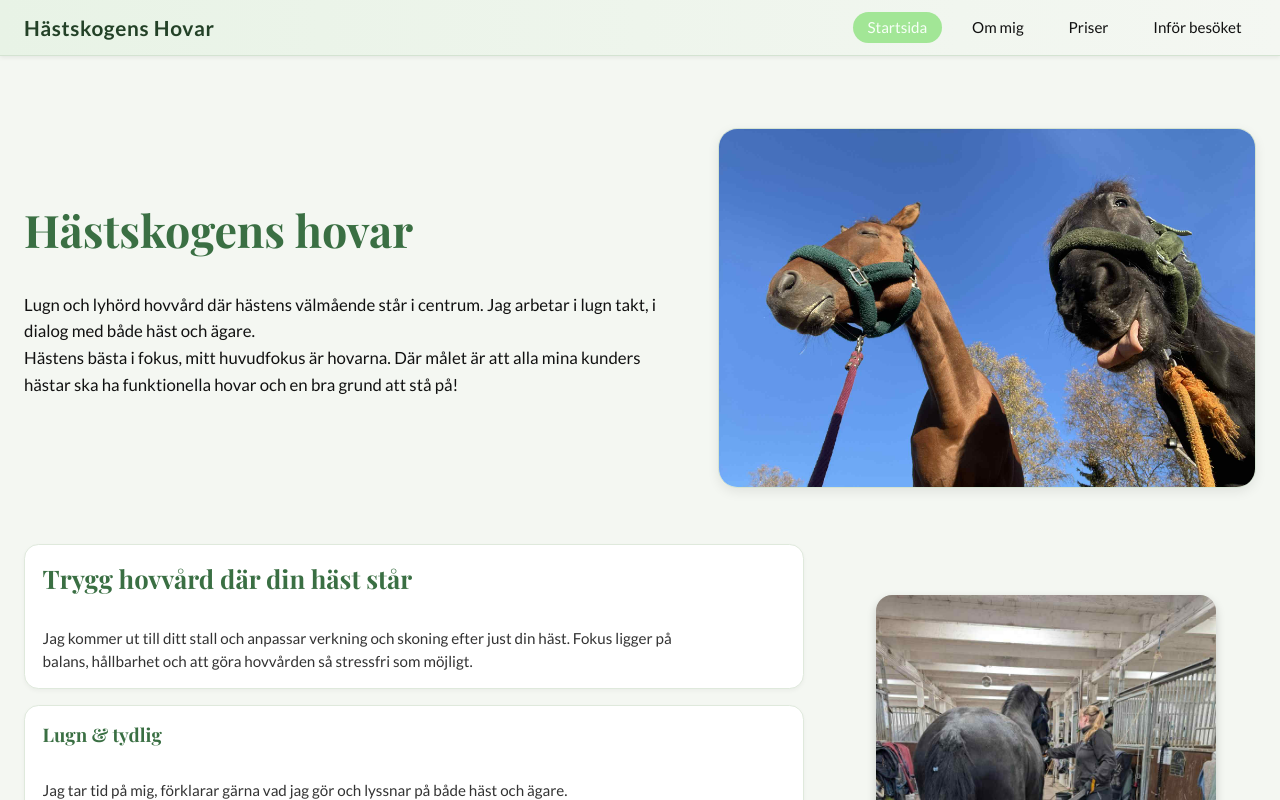
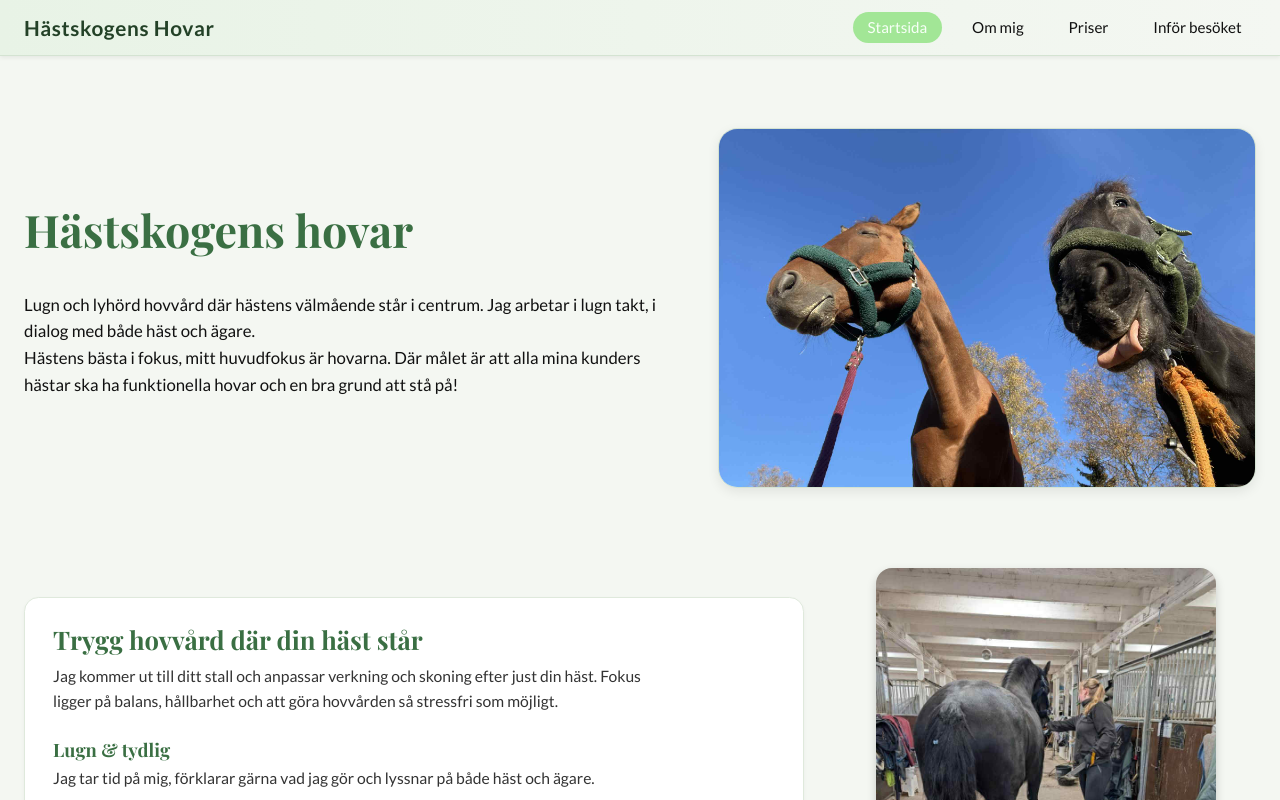
Before and after one commit to Emberes/HastSkogensHovar, a React (Vite) app: page / in a window 1280 px wide. Shown: the top 800 px of the page. Built offline with nearby package versions, Linux system fonts and the light colour scheme; a web font is replaced by a local one.

Commit message:
Combine home page intro cards into one text block
Merge the four small intro cards into a single card, keeping the
three topics as subheadings, and cap line length for readability.

Co-Authored-By: Claude Opus 5.5 <noreply@anthropic.com>

```diff
--- a/src/pages/HomePage.tsx
+++ b/src/pages/HomePage.tsx
@@ -30,32 +30,26 @@ export const HomePage: React.FC = () => {
     <section className="home-intro">
         <div className="home-section">
         <div className="home-section__text">
-          <article className="home-intro__card">
+          <article className="home-intro__card home-intro__card--combined">
             <h2>Trygg hovvård där din häst står</h2>
-          <p>
-          Jag kommer ut till ditt stall och anpassar verkning och skoning efter
-          just din häst. Fokus ligger på balans, hållbarhet och att göra
-          hovvården så stressfri som möjligt.
-        </p>
-        </article>
+            <p>
+              Jag kommer ut till ditt stall och anpassar verkning och skoning efter
+              just din häst. Fokus ligger på balans, hållbarhet och att göra
+              hovvården så stressfri som möjligt.
+            </p>
 
-         <article className="home-intro__card">
             <h3>Lugn & tydlig</h3>
             <p>
               Jag tar tid på mig, förklarar gärna vad jag gör och lyssnar på både
               häst och ägare.
             </p>
-          </article>
 
-          <article className="home-intro__card">
             <h3>Hållbar hovvård</h3>
             <p>
               Fokus på hovens naturliga funktion och långsiktig hållbarhet, inte
               bara nästa skoning.
             </p>
-          </article>
 
-          <article className="home-intro__card">
             <h3>Samarbete</h3>
             <p>
               Vid behov samarbetar jag med veterinär eller andra behandlare för
--- a/src/styles/homepage.css
+++ b/src/styles/homepage.css
@@ -111,6 +111,34 @@
   color: #333333;
 }
 
+/* Ett samlat textblock i stället för fyra små rutor */
+.home-intro__card.home-intro__card--combined {
+  padding: 1.5rem 1.75rem;
+}
+
+.home-intro__card--combined h2 {
+  margin-top: 0;
+}
+
+.home-intro__card.home-intro__card--combined h3 {
+  font-size: 1.15rem;
+  margin-top: 1.4rem;
+  margin-bottom: 0.3rem;
+}
+
+.home-intro .home-intro__card--combined p {
+  margin: 0;
+  max-width: 65ch; /* lagom radlängd för läsning */
+  font-size: 0.98rem;
+  line-height: 1.6;
+}
+
+@media (max-width: 480px) {
+  .home-intro__card.home-intro__card--combined {
+    padding: 1.1rem 1.15rem;
+  }
+}
+
 .home-page__image-wrapper {
   margin-top: 1.5rem;
   text-align: center;
```
